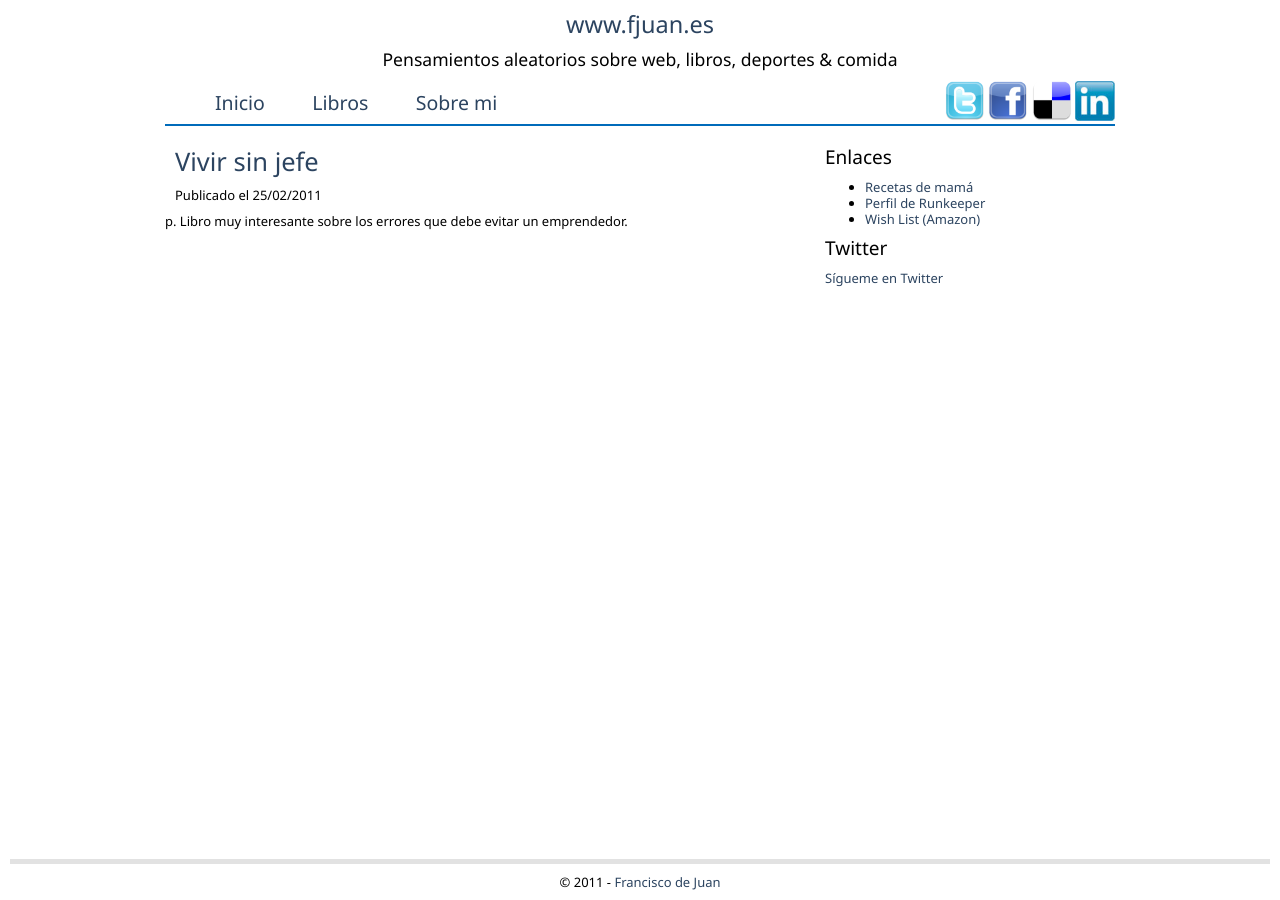
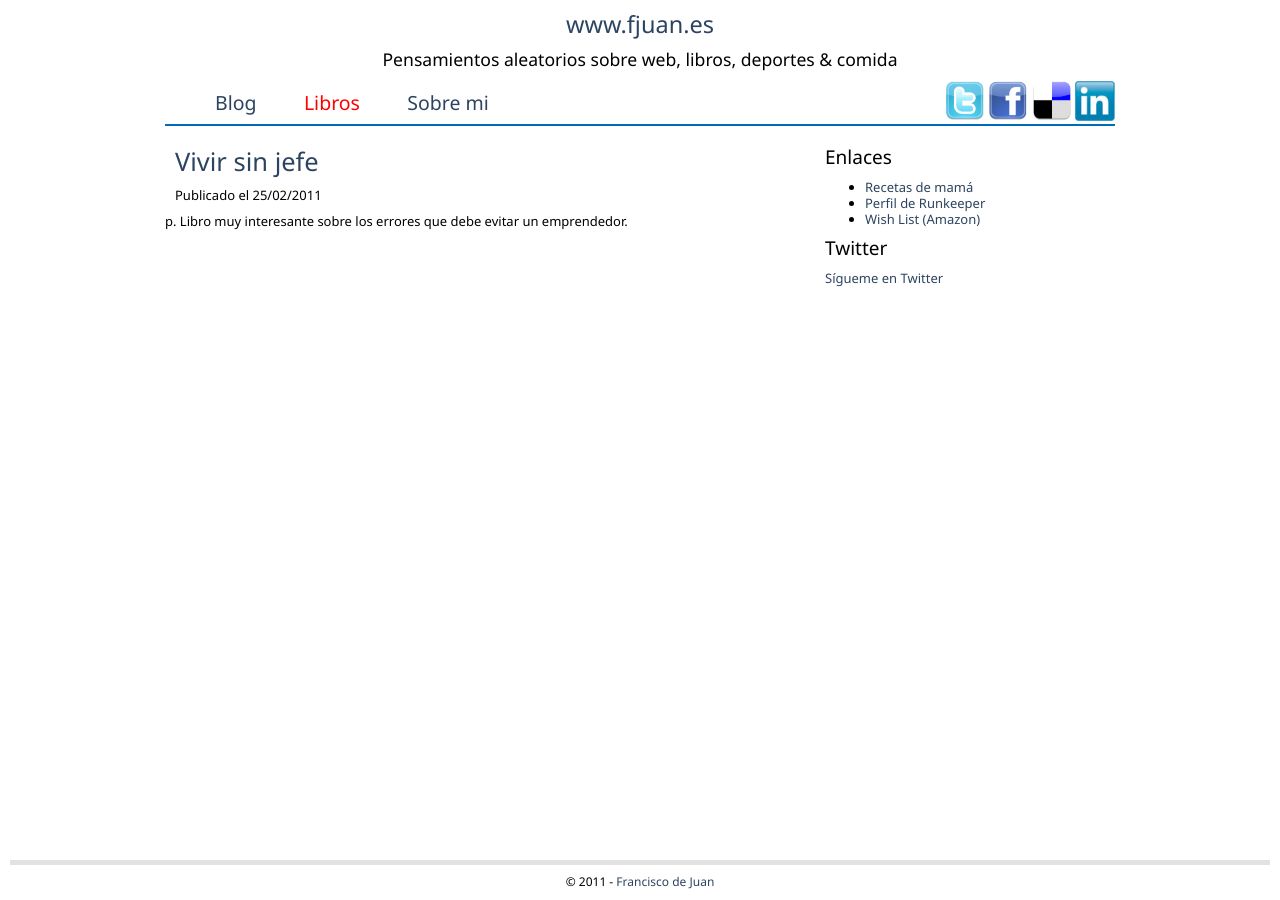
Before and after one commit to fjuan/fjuan.github.com, a Jekyll site: the page built from books/_posts/2011-02-25-vivir-sin-jefe.textile, in a window 1280 px wide. Built offline with Jekyll 4.4.1, drawn with Linux system fonts in a browser that asks for light colours.

Commit message:
Updated navigation bar

```diff
--- a/_config.yml
+++ b/_config.yml
@@ -15,3 +15,13 @@ pygments: true
 exclude: private
 
 paginate: 3
+
+navigation:
+  - name: Blog
+    url: /
+    layout: post
+  - name: Libros
+    url: /books/
+    layout: book
+  - name: "Sobre mi"
+    url: /about/
--- a/_includes/header.html
+++ b/_includes/header.html
@@ -4,9 +4,9 @@
   <meta charset="utf-8" />
   <title>{{ page.title }} | fjuan.es</title>
 
-  <link rel="stylesheet" href="/css/style.css" />
   <link rel="stylesheet" href="/css/reset.css" />
   <link rel="stylesheet" href="/css/oocss.min.css" />
+  <link rel="stylesheet" href="/css/style.css" />
 
   <link href="http://feeds.feedburner.com/fjuan" rel="alternate" title="RSS de fjuan.es" type="application/atom+xml" />
 
@@ -25,9 +25,14 @@
 
       <nav>
         <ul class="unit size1of2">
-          <li><a href="/" title="Inicio">Inicio</a></li>
-          <li><a href="/books" title="Libros">Libros</a></li>
-          <li><a href="/about" title="Sobre fjuan">Sobre mi</a></li>
+          {% for nav in site.navigation %}
+            {% assign current = nil %}
+            {% capture long_url %}{{ nav.url }}index.html{% endcapture %}
+            {% if nav.url == page.url or long_url == page.url or page.layout == nav.layout %}
+              {% assign current = "current" %}
+            {% endif %}
+            <li><a href="{{ nav.url }}" class="{{ current }}">{{ nav.name }}</a></li>
+          {% endfor %}
         </ul>
 
         <ul class="social unit size1of2 lastUnit">
--- /dev/null
+++ b/_layouts/book.html
@@ -0,0 +1,18 @@
+{% include header.html %}
+
+    <div class="body>">
+      {% include sidebar.html %}
+
+      <div class="main">
+        <article>
+          <header>
+            <h1><a href="{{ page.url }}">{{ page.title }}</a></h1>
+            <p>Publicado el <time datetime="{{ page.date | date: "%Y-%m-%d" }}" pubdate>{{ page.date | date: "%d/%m/%Y" }}</time></p>
+          </header>
+          {{ content }}
+        </article>
+
+      </div> <!-- main -->
+    </div> <!-- body -->
+
+{% include footer.html %}
--- a/books/_posts/2011-02-25-vivir-sin-jefe.textile
+++ b/books/_posts/2011-02-25-vivir-sin-jefe.textile
@@ -1,5 +1,5 @@
 ---
-layout: post
+layout: book
 title: Vivir sin jefe
 ---
 
--- a/css/style.css
+++ b/css/style.css
@@ -21,6 +21,10 @@
 }
 
 /* Navigation */
+nav a.current {
+  color: red;
+}
+
 nav {
   background: transparent url(/css/images/navigation-background.gif) 0 bottom repeat-x;
 }
@@ -31,7 +35,7 @@ nav a {
 
 nav li{
   display: inline;
-  margin: 0 4px;
+  margin: 0 4px 0 40px;
   padding: 0;
   list-style-type: none;
 }
```
Also changed, not shown: books.textile (renamed from books/index.textile).
